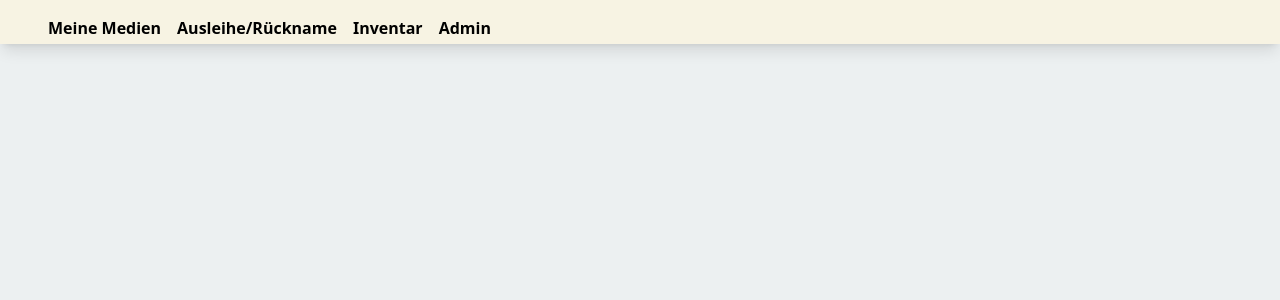
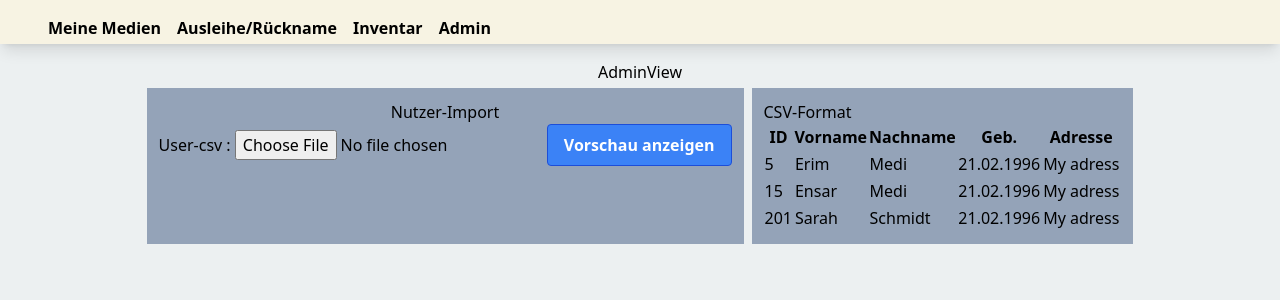
Before and after one commit to 3rim/thesis, a Vue app in the folder bachelor/src/frontend/: page /admin/userImport in a window 1280 px wide. Shown: the top 300 px of the page. Built offline with nearby package versions, Linux system fonts and the light colour scheme.

Commit message:
dev: admin import, show difference in files

```diff
--- a/bachelor/src/frontend/package.json
+++ b/bachelor/src/frontend/package.json
@@ -28,6 +28,7 @@
     "@vue/tsconfig": "^0.4.0",
     "autoprefixer": "^10.4.14",
     "npm-run-all": "^4.1.5",
+    "papaparse": "^5.4.1",
     "postcss": "^8.4.24",
     "tailwindcss": "^3.3.2",
     "typescript": "~5.0.4",
--- a/bachelor/src/frontend/src/components/AdminDropDown.vue
+++ b/bachelor/src/frontend/src/components/AdminDropDown.vue
@@ -3,8 +3,11 @@
         <button @click="isOpen = !isOpen"  class="mt-1 block px-2 py-1 font-semibold rounded hover:bg-navbar-buttons">Admin</button>
         <button v-if="isOpen" @click="isOpen = false" tabindex="-2" class="fixed bg-black inset-0 h-full w-full opacity-40"></button>
         <div v-if="isOpen" class="absolute left-0 mt-2 py-2 w-48 rounded-lg shadow-xl bg-white">
-            <p class="mt-1 block px-2 py-1 font-semibold rounded hover:bg-slate-500">Users</p>
-            <p class="mt-1 block px-2 py-1 font-semibold rounded hover:bg-slate-500">was anderes</p>
+            <p @click="isOpen = false" class="mt-1 block px-2 py-1 font-semibold rounded hover:bg-slate-500">Users</p>
+
+            <router-link :to="{ name: 'userImport'}">
+                <p @click="isOpen = false" class="mt-1 block px-2 py-1 font-semibold rounded hover:bg-slate-500">User Import</p>
+            </router-link>
         </div>
     </div>
 </template>
--- /dev/null
+++ b/bachelor/src/frontend/src/components/AsyncUserImportPreview.vue
@@ -0,0 +1,139 @@
+<template>
+    <div>
+
+        <!-- New Users -->
+
+            <div class=" max-w-lg w-full py-2"
+             v-if="newUsers.length">
+            <div class="flex flex-row text-gray-700 text-s font-bold">
+                <div class=""> Neue Users </div>
+            </div>
+                <ul class="bg-gray-200  w-full shadow-md py-2 px-1 top-[66px]">
+                    <li v-for="user in newUsers"
+                    class="py-2 ">
+                        <div class="flex flex-row">
+                            <div class="w-5/6 flex flex-row" >                                  <!--flex justify-end => position right -->
+                                <div class=""> {{ user[idIndex]}}</div> <div class="w-1/2 pl-10 "> {{ user[firstNameIndex]}}</div>
+                            </div>
+                        </div>
+                    </li>
+                </ul>
+            </div>
+
+
+        <!-- changed Users -->
+        <div class=" max-w-lg w-full py-2"
+             v-if="changedUsers.length">
+            <div class="flex flex-row text-gray-700 text-s font-bold">
+                <div class=""> Änderungen </div>
+            </div>
+                <ul class="bg-gray-200  w-full shadow-md py-2 px-1 top-[66px]">
+                    <li v-for="user in changedUsers"
+                    class="py-2 ">
+                        <div class="flex flex-row">
+                            <div class="w-5/6 flex flex-row" >                                  <!--flex justify-end => position right -->
+                                <div class=""> {{ user.new[idIndex]}}</div> <div class="w-1/2 pl-10 "> {{ user.new[firstNameIndex]}}</div>
+                            </div>
+                        </div>
+                    </li>
+                </ul>
+            </div>
+
+        <!-- deactive Users -->
+        <div>
+
+        </div>
+    </div>
+</template>
+
+<script setup>
+import axios from 'axios' ;
+import { ref } from 'vue';
+import Papa from 'papaparse';
+
+const props = defineProps(['csvFile']);
+const currentUsers = ref();
+const newUsers = ref([]);
+const changedUsers = ref([]);
+const deactiveUsers = ref([]);
+
+const idIndex = 0;
+const firstNameIndex = 1;
+const lastNameIndex = 2;
+
+
+const previewData = async () =>{
+    // test loading preview
+    await new Promise ((resolve) => setTimeout(resolve,3000));
+
+}
+
+const getUsers = async () => {
+	const response = await axios.get(
+		`/api/v1/user/download`
+	);
+    var results = Papa.parse(response.data);
+    currentUsers.value = results;
+};
+
+await previewData();
+await getUsers();
+
+const analyseChanges =() =>{
+    const dataBaseUsersArray = currentUsers.value.data;
+    const csvUsersArray = props.csvFile.data;
+
+    csvUsersArray.forEach( (csvUser )=> {
+        // find user by id
+        let result = dataBaseUsersArray.find(user => user[idIndex] == csvUser[idIndex])
+
+        let index = dataBaseUsersArray.findIndex( (user) => user[idIndex] == csvUser[idIndex])
+        //console.log(index)
+
+        //User not found ==> new User
+        if(index < 0){
+            newUsers.value.push(csvUser);
+        }
+        //User found ==> changeDetected = true
+        else if(changeDetected(dataBaseUsersArray[index],csvUser)){
+            console.log("changeee")
+            changedUsers.value.push({old: result, new: csvUser});
+        }
+        else{
+            dataBaseUsersArray.splice(index,1)
+        }
+
+
+    });
+    //Remaining users to be deactivated
+    deactiveUsers.value = dataBaseUsersArray;
+
+    console.log("newUsers.value")
+    console.log(newUsers.value)
+
+    console.log("changedUsers.value")
+    console.log(changedUsers.value)
+
+    console.log("deactiveUsers.value")
+    console.log(deactiveUsers.value)
+
+}
+
+function changeDetected(a,b) {
+    const oldArray = a;
+    const latestArray = b;
+    // Check length of both arrays
+    // if length not equal then arrays are different
+    if(oldArray.length!=latestArray.length)
+        return true;
+    else {
+        // check every element of the two arrays
+        for(var i=0;i<oldArray.length;i++)
+            if(oldArray[i]!=latestArray[i]){
+                return true;
+            }
+        return false;
+        }
+}
+analyseChanges();
+</script>
--- a/bachelor/src/frontend/src/router/index.ts
+++ b/bachelor/src/frontend/src/router/index.ts
@@ -7,6 +7,7 @@ import InventoryDetailsView from '../views/InventoryDetailsView.vue'
 import MediumView from '../views/MediumView.vue'
 import InventoryAddView from '../views/InventoryAddView.vue'
 import InventoryDeleteView from '../views/InventoryDeleteView.vue'
+import UserImportView from '../views/UserImportView.vue'
 
 const router = createRouter({
   history: createWebHistory(import.meta.env.BASE_URL),
@@ -44,6 +45,11 @@ const router = createRouter({
       path: '/inventory/delete',
       name: 'inventoryDelete',
       component: InventoryDeleteView,
+    },
+    {
+      path: '/admin/userImport',
+      name: 'userImport',
+      component: UserImportView,
     }
   ]
 })
--- /dev/null
+++ b/bachelor/src/frontend/src/views/UserImportView.vue
@@ -0,0 +1,117 @@
+<template>
+    <div class="container pt-4 mb-8  flex flex-col items-center">
+        AdminView
+        <!-- Generall Infos about Import -->
+        <div class="flex flex-row ">
+            <div class="bg-slate-400 p-3 m-1">
+                <p class="text-center">Nutzer-Import</p>
+                <label for="userFile">User-csv : </label>
+                <input type="file" accept=".csv" @change="handeFileUploud($event)" id="userFile">
+                <button @click="showPreview = !showPreview" class="bg-blue-500 hover:bg-blue-700 text-white font-bold py-2 px-4 border border-blue-700 rounded">
+                    Vorschau anzeigen
+                </button>
+            </div>
+            <!-- CSV-Schema -->
+            <div class=" bg-slate-400 p-3 m-1">
+                <p>CSV-Format</p>
+                <table>
+                    <thead>
+                        <tr>
+                            <th>ID</th>
+                            <th>Vorname</th>
+                            <th>Nachname</th>
+                            <th>Geb.</th>
+                            <th>Adresse</th>
+                        </tr>
+                    </thead>
+                    <tbody>
+                    <tr v-for="dummyData in dummyDataList"
+                  class="">
+                    <td >{{ dummyData.borrowerNr }}</td>
+                    <td class="border-collapse border border-slate-400">{{ dummyData.firstName }}</td>
+                    <td class="border-collapse border border-slate-400">{{ dummyData.lastName }}</td>
+                    <td class="border-collapse border border-slate-400">{{ dummyData.dob }}</td>
+                    <td class="border-collapse border border-slate-400">{{ dummyData.adress }}</td>
+                  </tr>
+                </tbody>
+                </table>
+            </div>
+        </div>
+
+        <Suspense v-if="showPreview">
+                <AsyncUserImportPreview :csv-file="fileContent" :name="myName" />
+                <template #fallback>
+                        Loading...
+                </template>
+        </Suspense>
+    </div>
+</template>
+
+<script setup>
+import axios from 'axios' ;
+import {useRoute} from "vue-router";
+import { ref } from 'vue';
+import Papa from 'papaparse';
+import AsyncUserImportPreview from '../components/AsyncUserImportPreview.vue'
+
+const file = ref();
+const fileContent = ref();
+const currentUsers = ref();
+const showPreview = ref(false);
+const myName = ref("erim");
+
+const handeFileUploud = (event) => {
+    file.value = event.target.files[0]
+    console.log(file.value);
+    parseFile()
+
+}
+
+
+const parseFile = () =>{
+    /*
+    A parse result always contains three objects: data, errors, and meta. Data and errors are arrays, and meta is an object.
+    In the step callback, the data array will only contain one element.
+            {
+            data:   // array of parsed data
+            errors: // array of errors
+            meta:   // object with extra info
+            }
+    data is an array of rows. If header is false, rows are arrays; otherwise they are objects of data keyed by the field name.
+    */
+    Papa.parse( file.value, {
+        skipEmptyLines: true,
+       // header : true, // instead row of arrays , its row of objects
+        complete: function( results ){
+            fileContent.value = results;
+            console.log(fileContent.value)
+        }
+    } );
+}
+
+
+
+const previewChanges = async () => {
+	const response = await axios.get(
+		`/api/v1/user/download`
+	);
+
+    console.log(response);
+    var results = Papa.parse(response.data);
+    currentUsers.value = results;
+    console.log(results);
+    console.log(currentUsers.value);
+
+
+
+};
+
+
+
+const dummyDataList = ref([
+            { borrowerNr: 5, firstName: 'Erim', lastName: 'Medi', dob: '21.02.1996',adress:'My adress' },
+            { borrowerNr: 15, firstName: 'Ensar', lastName: 'Medi', dob: '21.02.1996',adress:'My adress' },
+            { borrowerNr: 201, firstName: 'Sarah', lastName: 'Schmidt', dob: '21.02.1996',adress:'My adress' },
+
+        ]);
+</script>
```
Also changed, not shown: 1 other file (tests, documents, lock files or other folders).
